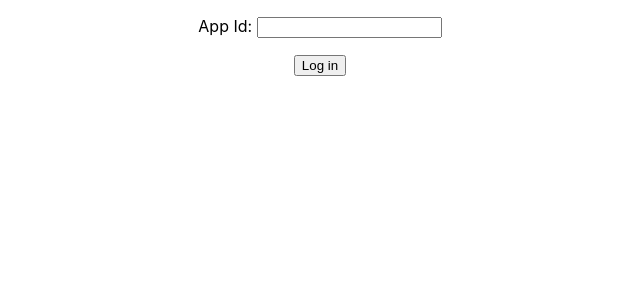
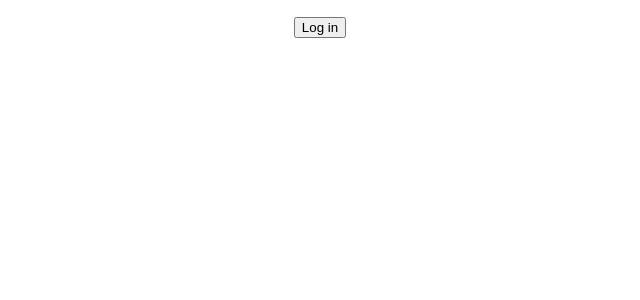
Before and after one commit to mrrobrob/PaperTrail, a React (Create React App) app: page / in a window 1280 px wide. Shown: the top 300 px of the page, without its empty margins (320-960 px from the left). Built offline with nearby package versions, Linux system fonts and the light colour scheme.

Commit message:
hardcode app id, fixes #8

```diff
--- a/package.json
+++ b/package.json
@@ -11,7 +11,6 @@
     "@types/node": "^16.18.25",
     "@types/react": "^18.2.0",
     "@types/react-dom": "^18.2.1",
-    "luxon": "^3.3.0",
     "react": "^18.2.0",
     "react-dom": "^18.2.0",
     "react-scripts": "5.0.1",
--- a/src/App.tsx
+++ b/src/App.tsx
@@ -8,18 +8,13 @@ const App = () => {
 
     const categories = Categories;
 
-    const [appId, setAppId] = useState("");
+    const appId = "ebec8b29-59be-4401-bdcd-58b5b20f0891";
     const [username, setUsername] = useState<string>();
     const [oneDriveAuthToken, setOneDriveAuthToken] = useState("");
     const [oneDriveAppFolderId, setOneDriveAppFolderId] = useState("");
     const [currentCategory, setCurrentCategory] = useState(categories[0].name);
     const [uploadName, setUploadName] = useState("");
 
-
-    const handleAppIdChange = (evt: React.ChangeEvent<HTMLInputElement>) => {
-        const { value } = evt.currentTarget;
-        setAppId(value);
-    }
 
     const handleCurrentCategoryChange = (evt: React.ChangeEvent<HTMLSelectElement>) => {
         const { value } = evt.currentTarget;
@@ -103,7 +98,6 @@ const App = () => {
     return <div className="App">
         {!username ?
             <>
-                <p><label>App Id: <input type="text" value={appId} onChange={handleAppIdChange} /></label></p>
                 <p><button onClick={handleLogin}>Log in</button></p>
             </>
             :
```
Also changed, not shown: 1 other file (tests, documents, lock files or other folders).
